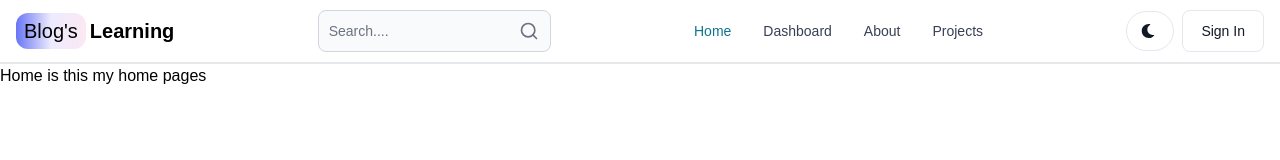
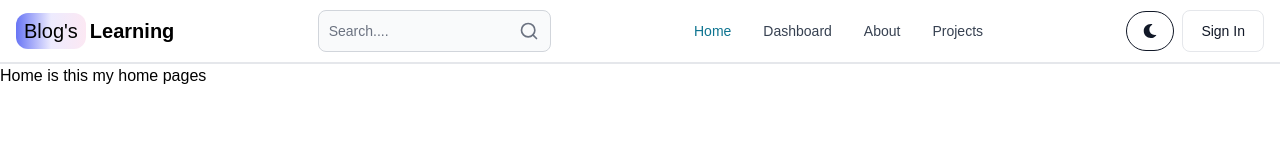
Before and after one commit to tchasinga/blogs-learning, a React (Vite) app in the folder frontend/: page / in a window 1280 px wide. Shown: the top 160 px of the page. Built offline with nearby package versions, Linux system fonts and the light colour scheme.

Commit message:
NEW CODE IS ADDED

```diff
--- a/frontend/src/Components/Header.jsx
+++ b/frontend/src/Components/Header.jsx
@@ -17,7 +17,7 @@ export default function Header() {
         </form>
         <Button className='lg:hidden' variant='primary' color='gray' size='sm' pill rounded><FiSearch/></Button>
         <div className='flex items-center gap-2 md:order-2'>
-           <Button className='w-12 h-10 hidden sm:inline'  variant='primary' color='gray' size='sm' pill rounded><FaMoon /></Button>
+           <Button className='w-12 h-10 hidden sm:inline'  variant='primary' color='gray' size='sm' outline pill rounded><FaMoon /></Button>
            <Link to='/sign-in'>
             <Button className='  sm:inli' variant='primary' color='gray'  rounded>Sign In</Button>
            </Link>
```
